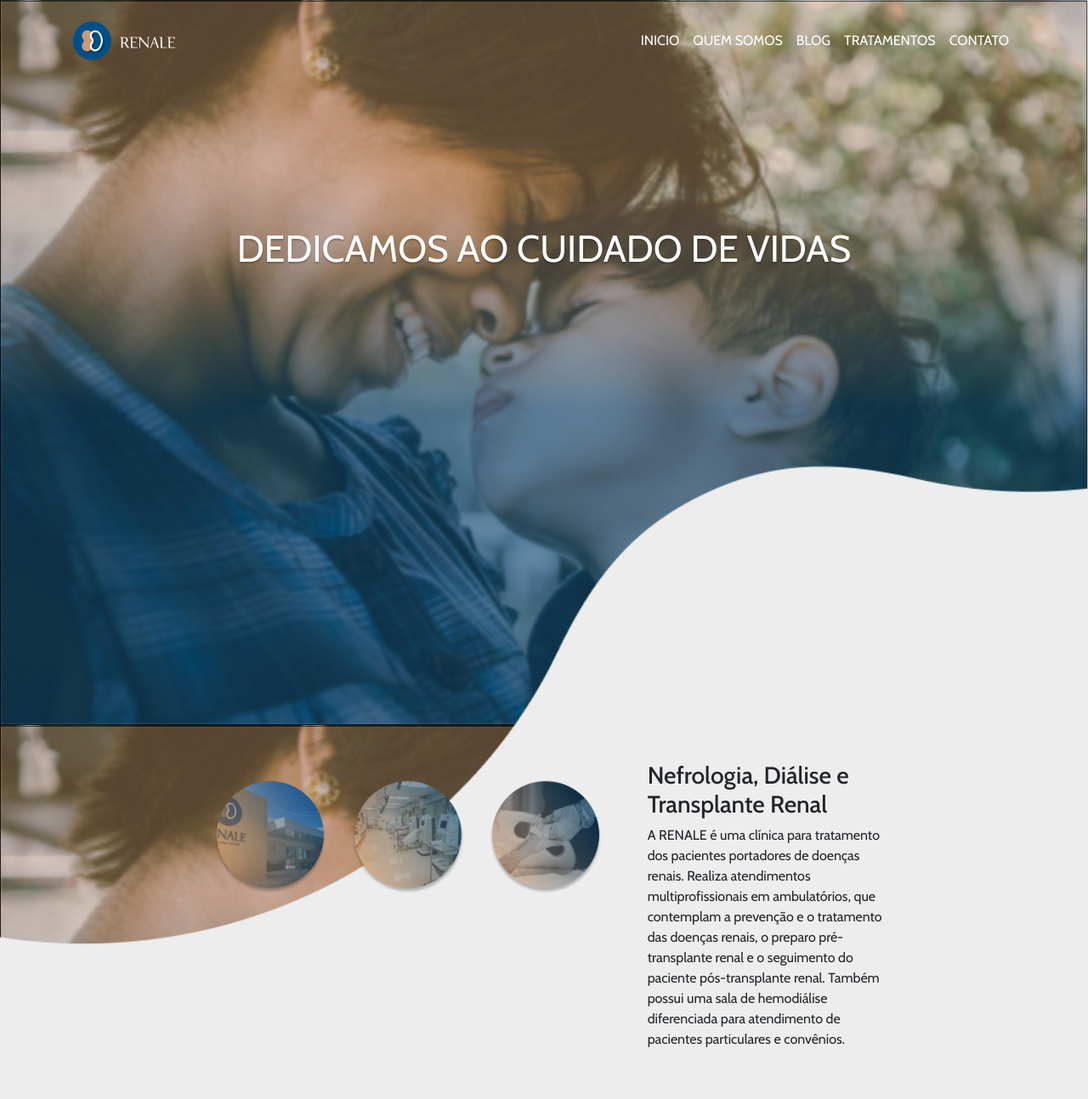
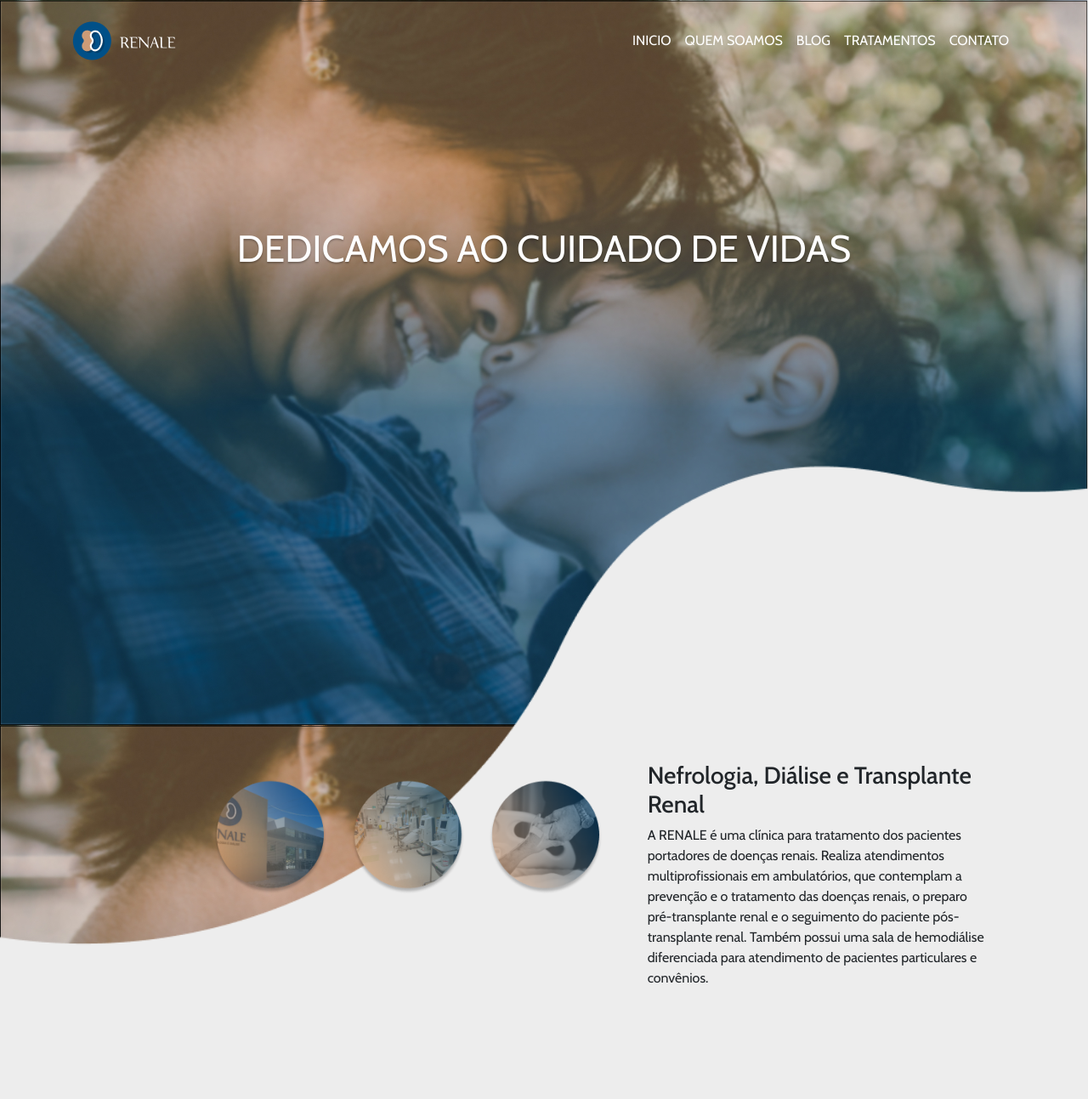
Before and after one commit to jonasra4/Renale, a PHP site: page / in a window 1280 px wide. Shown: the top 1293 px of the page at 85% size. Run offline with PHP 8.4, Linux system fonts and the light colour scheme; some libraries are stand-ins or nearby versions.

Commit message:
responsvidade

```diff
--- a/css/style.css
+++ b/css/style.css
@@ -54,20 +54,20 @@ i.fas{
   background-size: cover;
 }
 
-.margem-intro{
+/* .margem-intro{
   padding-top: 400px;
   padding-bottom: 50px;
-}
+} */
 
-#rins-intro{
-  height:200vh;
+/* #rins-intro{
+  height:250vh;
   background-color: #EDEDED;
   background-image: url("../img/background/bg34.png");
   background-repeat: no-repeat;
   background-position: center center;
   background-size: cover;
 
-}
+} */
 
 #teste{
   background: #EDEDED ;
@@ -76,7 +76,6 @@ i.fas{
 }
 
 #noticias{
-  /* height:90vh; */
   padding: 20px 0px;
   background: linear-gradient(360deg, #003F6C 0%, rgba(196, 196, 196, 0) 100%);
   background-color: #EDEDED;
@@ -188,25 +187,59 @@ ul {
   padding-left: 0px;
 }
 
-#rins-missao {
+/* #rins-missao {
   height:100vh;
+} */
+
+
+
+
+
+
+
+#intro-index{
+  background-image: url("../img/background/p.png");
+  background-repeat: no-repeat;
+  background-position: center center;
+  background-size:cover;
+  /* background-attachment: fixed; */
+  height: 100vh;
+}
+.space{
+  height: 50vh;
+}
+
+.kk{
+  height: 100vh;
+}
+#bg-rins-intro{
+  background-color: #EDEDED;
+
+  background-image: url("../img/background/bg34r.png");
+  background-repeat: no-repeat;
+  background-position: center center;
+  background-size:cover;
+  height: 250vh;
+
 }
 
 
+
+
 @media only screen and (max-width: 600px) {
-  #rins-intro{
+  /* #rins-intro{
     height:100vh;
     background-color: #EDEDED;
     background-image: none;
     background-repeat: no-repeat;
     background-position: center center;
     background-size: cover;
-  }
-
+  } */
+/*
   #rins-missao{
     height:30vh;
 
-  }
+  } */
 
 
   body#quemSomos{
@@ -233,8 +266,19 @@ ul {
     background-color: #EDEDED;
   }
 
+  #bg-rins-intro{
+    background-color: #EDEDED;
 
+    background-image: none;
+    background-repeat: no-repeat;
+    background-position: center center;
+    background-size:cover;
+    height: 80vh;
 
+  }
+  .kk{
+    height: 20vh;
+  }
 }
 
 @media only screen and (max-width: 1000px) {
@@ -275,11 +319,15 @@ ul {
 }
 
 
-#bg-teste{
+/* #bg-teste{
   background-image: url("../img/background/p.png");
   background-repeat: no-repeat;
   background-position: center center;
   background-size:cover;
   /* background-attachment: fixed; */
-  height: 100vh;
-}
+  /* height: 100vh; */
+/* }  */
+
+
+
+/************************************/
--- a/index.html
+++ b/index.html
@@ -31,7 +31,7 @@
               <a class="nav-link" href="index.html">INICIO<span class="sr-only">(current)</span></a>
             </li>
             <li class="nav-item">
-              <a class="nav-link" href="quemSomos.html">QUEM SOMOS</a>
+              <a class="nav-link" href="quemSomos.html">QUEM SOaMOS</a>
             </li>
             <li class="nav-item">
               <a class="nav-link" href="#">BLOG</a>
@@ -58,41 +58,32 @@
       </div>
     </section>
 
-    <section id="bg-teste">
+    <section id="intro-index">
+      <div class="container-fluid space"></div>
       <div class="container-fluid">
-        <div class="row margem-intro">
+        <div class="row">
           <div class="col-lg-2 col-md-2"></div>
-          <div class="col-lg-5 col-md-5 col-sm-12 col-12">
+          <div class="col-lg-5 col-md-5 col-12">
             <img src="img/fotos/circulos.png" alt="" class="img-fluid">
           </div>
-          <div class="col-lg-3 col-md-3 col-sm-12 col-12">
+
+          <div class="col-md-4 col-lg-4 col-12">
             <h3>Nefrologia, Diálise e Transplante Renal</h3>
             <p>A RENALE é uma clínica para tratamento dos pacientes portadores de doenças renais. Realiza atendimentos multiprofissionais em ambulatórios, que contemplam a prevenção e o tratamento das doenças renais, o preparo pré-transplante renal e o seguimento do paciente pós-transplante renal. Também possui uma sala de hemodiálise diferenciada para atendimento de pacientes particulares e convênios.</p>
           </div>
-          <div class="col-lg-2 col-md-2"></div>
-
+          <div class="col-1"></div>
         </div>
       </div>
     </section>
 
-    <!-- <div class="container-fluid" id="teste">
-      <div class="row">
-        <div class="col-12">
-          <h1>we</h1>
+    <section id="bg-rins-intro">
+      <div class="container-fluid">
+        <div class="row kk">
+
         </div>
-      </div>
-    </div> -->
-
-    <section id="rins-intro">
-
-      <div class="container" id="rins-missao"></div>
-
-      <div class="container">
         <div class="row">
-          <div class="col-lg-2"></div>
-          <div class="col-lg-5"></div>
-
-          <div class="col-lg-4 col-sm-12 col-12">
+          <div class="col-lg-6 col-md-6"></div>
+          <div class="col-lg-4 col-md-4 col-12">
             <h4>MISSÃO</h4>
             <p>Oferecer atendimento de excelência, integral e multiprofissional em Nefrologia. A promoção de saúde estará pautada em atualização constante do corpo clínico e na busca por tecnologias modernas.</p>
             <br>
@@ -102,15 +93,19 @@
             <h4>VALORES</h4>
             <p>Ética – Humanização – Credibilidade – Transparência – Atualização – Trabalho em equipe</p>
           </div>
-          <div class="col-lg-1"></div>
+          <div class="col-lg-2 col-md-2"></div>
 
         </div>
       </div>
     </section>
 
+
+
+
+
     <section id="noticias">
       <div class="container-fluid">
-        <div class="row">
+        <div class="row"  style="margin-top:120px;">
           <div class="col-lg-2 col-md-2 "></div>
           <div class="col-lg-10 col-md-10 col-12">
             <h3>BLOG</h3>
```
